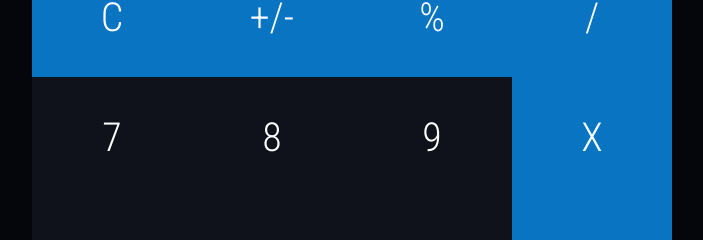
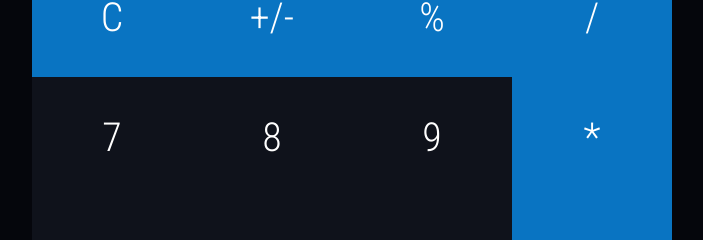
Before and after one commit to lmvicente/IS51Project, an Angular app: page / in a window 1280 px wide. Shown: the part 201-441 px from the top of the page, without its empty margins (288-991 px from the left). Built offline with nearby package versions, Linux system fonts and the light colour scheme.

Commit message:
working, still need to add keyboard events

```diff
--- a/src/app/app.component.html
+++ b/src/app/app.component.html
@@ -12,25 +12,25 @@
     <div class="key_body">
       <!-- Body for where the calculator keys will be held -->
       <input type="button" class="calculator_keys operation" value="C" (click)="clear()" />
-      <input type="button" class="calculator_keys operation" value="+/-" />
+      <input type="button" class="calculator_keys operation" value="+/-" (click)="posneg()"/>
       <input type="button" class="calculator_keys operation" value="%" />
-      <input type="button" class="calculator_keys operation" data-action="divide" value="/" />
+      <input type="button" class="calculator_keys operation" (click)="divide()"value="/" />
       <input type="button" class="calculator_keys" value="7" (click)="seven()" />
-      <input type="button" class="calculator_keys" value="8" />
-      <input type="button" class="calculator_keys" value="9" />
-      <input type="button" class="calculator_keys operation" data-action="multiply" value="X" />
-      <input type="button" class="calculator_keys" value="6" />
-      <input type="button" class="calculator_keys" value="5" />
-      <input type="button" class="calculator_keys" value="4" />
-      <input type="button" class="calculator_keys operation" data-action="substract" value="-" />
-      <input type="button" class="calculator_keys" value="3" />
-      <input type="button" class="calculator_keys" value="2" />
-      <input type="button" class="calculator_keys" value="1" />
-      <input type="button" class="calculator_keys operation" data-action="addition" value="+" />
-      <input type="button" class="calculator_keys zero" value="0" />
+      <input type="button" class="calculator_keys" value="8" (click)="eight()" />
+      <input type="button" class="calculator_keys" value="9" (click)="nine()"/>
+      <input type="button" class="calculator_keys operation" (click)="multiply()" value="*" />
+      <input type="button" class="calculator_keys" value="6" (click)="six()" />
+      <input type="button" class="calculator_keys" value="5" (click)="five()"/>
+      <input type="button" class="calculator_keys" value="4" (click)="four()" />
+      <input type="button" class="calculator_keys operation" (click)="subtract()" value="-" />
+      <input type="button" class="calculator_keys" value="3" (click)="three()"/>
+      <input type="button" class="calculator_keys" value="2" (click)="two()" />
+      <input type="button" class="calculator_keys" value="1" (click)="one()"/>
+      <input type="button" class="calculator_keys operation" (click)="add()" value="+" />
+      <input type="button" class="calculator_keys zero" value="0" (click)="zero()"/>
       <!-- <input type="button" class="calculator_keys" value=" " /> -->
-      <input type="button" class="calculator_keys" value="." />
-      <input type="button" class="calculator_keys operation" data-action="calculate" value="=" />
+      <input type="button" class="calculator_keys" value="." (click)="decimal()" />
+      <input type="button" class="calculator_keys operation" (click)="equal()" value="=" />
     </div>
     </form>
   </div>
--- a/src/app/app.component.ts
+++ b/src/app/app.component.ts
@@ -10,35 +10,89 @@ import { Component } from '@angular/core';
 
 export class AppComponent {
   title = 'Calculator';
-  x = document.getElementById('out');
+  t = document.getElementById('out') as HTMLInputElement;
+  x: string;
 
   constructor() { }
 
-  clear (t: string) {
-    t = document.getElementById('out').value = '0';
-    alert('Numbers cleared!');
+  clear() {
+    this.t = document.getElementById('out') as HTMLInputElement;
+    this.x = this.t.value = '';
   }
 
-  seven(y: string) {
-  y = this.x.value;
-  this.x.append(y);
+  zero() {
+    this.t = document.getElementById('out') as HTMLInputElement;
+    this.x = this.t.value = this.t.value + '0';
   }
-  // clear(x: number, numberVal) {
-  //   numberVal = this.outputVal.value;
-  //   x = numberVal.length;
-  //   if (x >= 0) {
-  //     numberVal = '';
-  //     alert('cleared');
-  //   }
-  // }
 
-  // myFunction(outputVal, result: string) {
-  //   outputVal = this.output as HTMLInputElement;
-  //   result = '7' + outputVal.value;
-  //   if (outputVal === '') {
-  //     alert('must have something');
-  //   } else {
-  //     alert(outputVal);
-  //   }
-  // }
+  one() {
+    this.t = document.getElementById('out') as HTMLInputElement;
+    this.x = this.t.value = this.t.value + '1';
+  }
+  two() {
+    this.t = document.getElementById('out') as HTMLInputElement;
+    this.x = this.t.value = this.t.value + '2';
+  }
+
+  three() {
+    this.t = document.getElementById('out') as HTMLInputElement;
+    this.x = this.t.value = this.t.value + '3';
+  }
+  four() {
+    this.t = document.getElementById('out') as HTMLInputElement;
+    this.x = this.t.value = this.t.value + '4';
+  }
+
+  five() {
+    this.t = document.getElementById('out') as HTMLInputElement;
+    this.x = this.t.value = this.t.value + '5';
+  }
+  six() {
+    this.t = document.getElementById('out') as HTMLInputElement;
+    this.x = this.t.value = this.t.value + '6';
+  }
+
+  seven() {
+    this.t = document.getElementById('out') as HTMLInputElement;
+    this.x = this.t.value = this.t.value + '7';
+  }
+  eight() {
+    this.t = document.getElementById('out') as HTMLInputElement;
+    this.x = this.t.value = this.t.value + '8';
+  }
+  nine() {
+    this.t = document.getElementById('out') as HTMLInputElement;
+    this.x = this.t.value = this.t.value + '9';
+  }
+  decimal() {
+    this.t = document.getElementById('out') as HTMLInputElement;
+    this.x = this.t.value = this.t.value + '.';
+  }
+  posneg() {
+    this.t = document.getElementById('out') as HTMLInputElement;
+    this.x = this.t.value;
+   // this.x = this.t.value = eval(this.t.value * -1);
+  }
+  add() {
+    this.t = document.getElementById('out') as HTMLInputElement;
+    this.x = this.t.value = this.t.value + '+';
+  }
+  subtract() {
+    this.t = document.getElementById('out') as HTMLInputElement;
+    this.x = this.t.value = this.t.value + '-';
+  }
+  multiply() {
+    this.t = document.getElementById('out') as HTMLInputElement;
+    this.x = this.t.value = this.t.value + '*';
+  }
+  divide() {
+    this.t = document.getElementById('out') as HTMLInputElement;
+    this.x = this.t.value = this.t.value + '/';
+  }
+  equal(z: string) {
+    this.t = document.getElementById('out') as HTMLInputElement;
+    this.x = this.t.value = eval(this.t.value);
+    console.log(this.x);
+
+  }
 }
```
